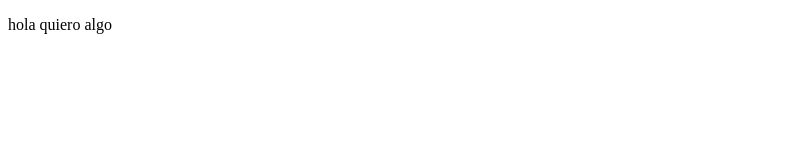
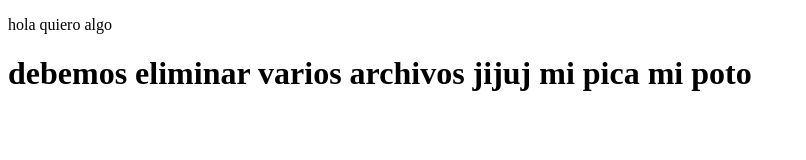
Before and after one commit to yessica9/montpelir, a plain HTML site: page index.html in a window 1280 px wide. Shown: the whole page, without its empty margins (0-806 px from the left). Drawn offline with Linux system fonts and the light colour scheme.

Commit message:
eh agregado texto

```diff
--- a/index.html
+++ b/index.html
@@ -5,5 +5,6 @@
 </head>
 <body>
 <p>hola quiero algo</p>
+<h1>debemos eliminar varios archivos jijuj mi pica mi poto</h1>
 </body>
 </html>
```
